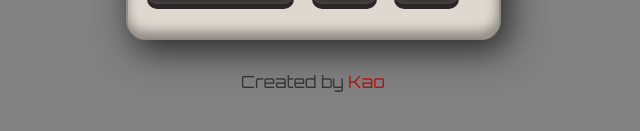
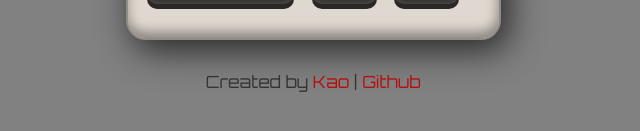
Before and after one commit to chenka/vue-calculator, a plain HTML site: page index.html in a window 1280 px wide. Shown: the part 579-710 px from the top of the page, without its empty margins (327-967 px from the left). Drawn offline with Linux system fonts and the light colour scheme.

Commit message:
Added github link to footer

```diff
--- a/index.html
+++ b/index.html
@@ -37,7 +37,7 @@
 
     </div>
   </div>
-    <footer class="text-center">Created by <a class="hilight" href="https://www.linkedin.com/in/sarunyhot" target="_blank">Kao</a></footer>
+    <footer class="text-center">Created by <a class="hilight" href="https://www.linkedin.com/in/sarunyhot" target="_blank">Kao</a> | <a class="hilight" href="https://github.com/chenka/vue-calculator" target="_blank">Github</a></footer>
   </div>
   <script src="asset/app.js"></script>
 </body>
```
